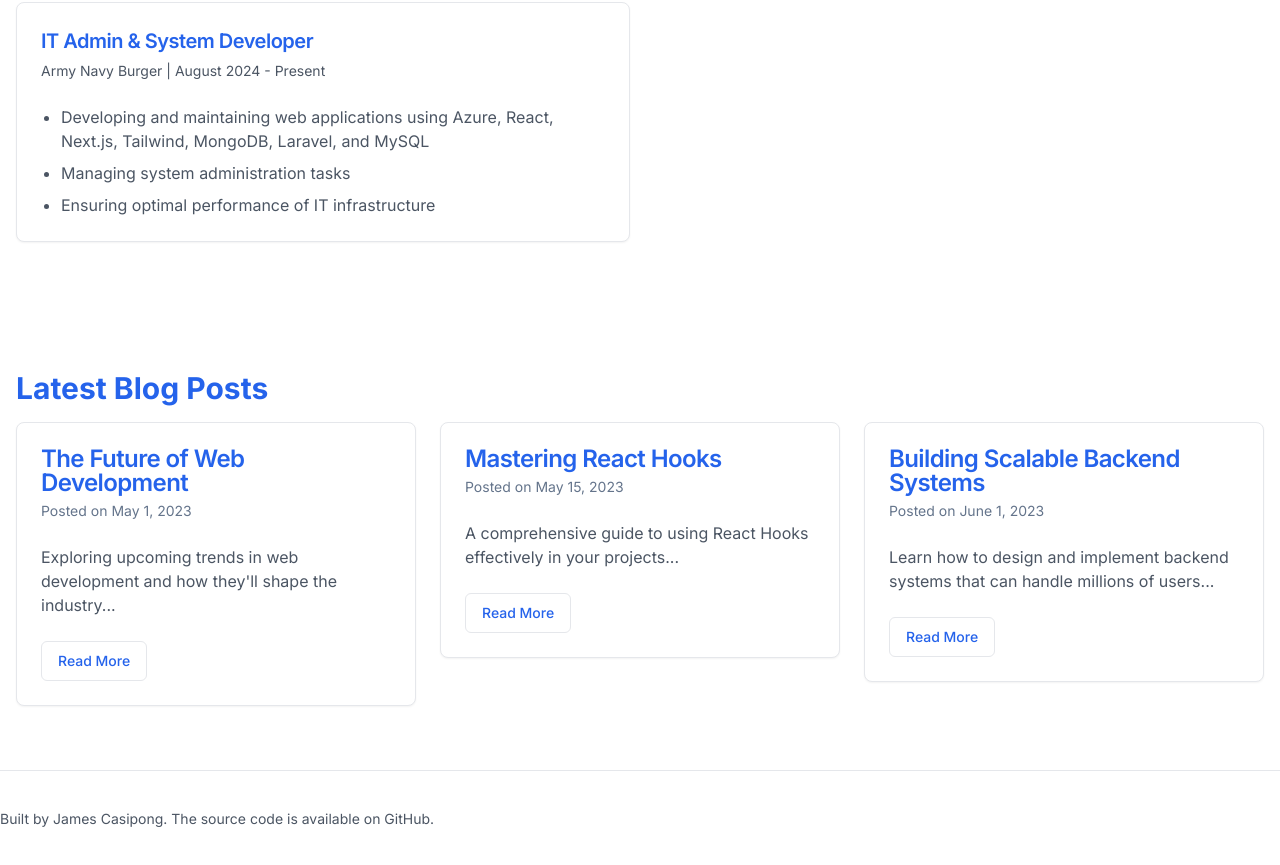
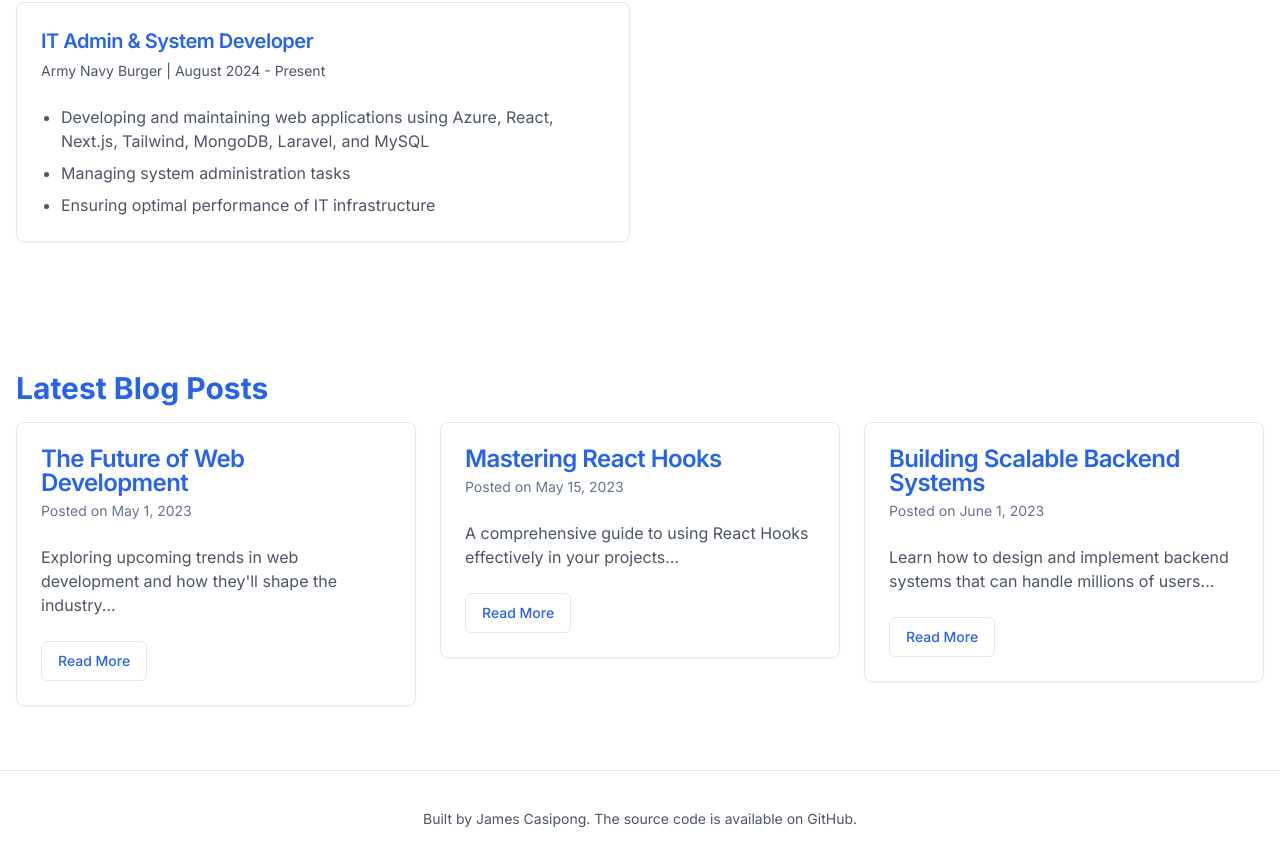
Before and after one commit to jamescasipong/jcasipong-portfolio, a Next.js app: page / in a window 1280 px wide. Shown: the part 3428-4293 px from the top of the page. Built offline with nearby package versions, Linux system fonts and the light colour scheme.

Commit message:
Update page.tsx

```diff
--- a/src/app/page.tsx
+++ b/src/app/page.tsx
@@ -802,9 +802,9 @@ export default function EnhancedLightModePortfolio() {
         </main>
 
         {/* Footer */}
-        <footer className="border-t border-gray-200 dark:border-[#3E4042] py-6 md:py-0">
-          <div className="container flex flex-col items-center justify-between gap-4 md:h-24 md:flex-row">
-            <div className="flex flex-col items-center gap-4 px-8 md:flex-row md:gap-2 md:px-0">
+        <footer className="border-t flex justify-center border-gray-200 dark:border-[#3E4042] py-6 md:py-0">
+          <div className="container w-full flex flex-col items-center justify-between gap-4 md:h-24 md:flex-row">
+            <div className="flex flex-col justify-center w-full items-center gap-4 px-8 md:flex-row md:gap-2 md:px-0">
               <p className="text-center text-sm leading-loose text-gray-600 dark:text-[#B0B3B8] md:text-left">
                 Built by James Casipong. The source code is available on GitHub.
               </p>
```
